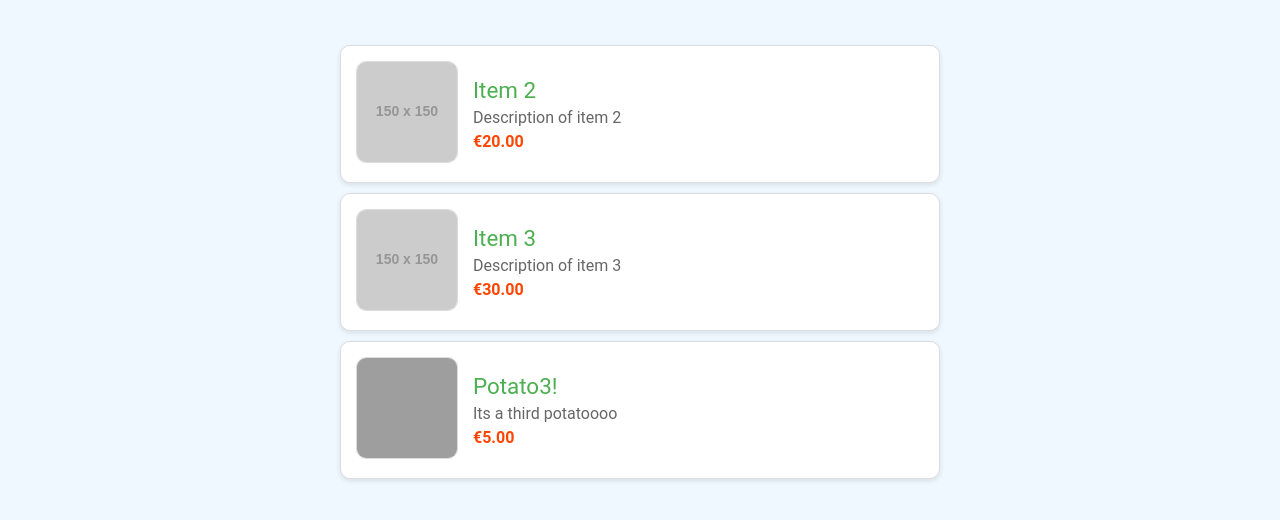
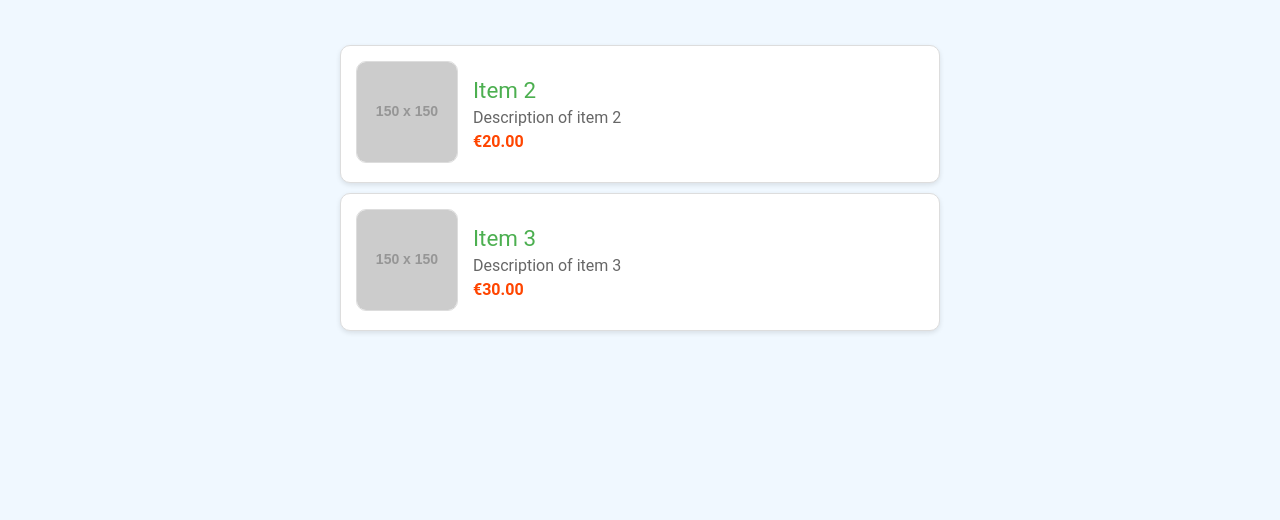
Before and after one commit to Arisamiga/wishlist, a plain HTML site: page Website/index.html in a window 1280 px wide. Shown: the part 188-708 px from the top of the page. Drawn offline with Linux system fonts and the light colour scheme; grey boxes are pictures that could not be loaded; placeholder pictures from the web are drawn by us.

Commit message:
Removed Potato3! from wishlist

```diff
--- a/Website/index.html
+++ b/Website/index.html
@@ -30,14 +30,7 @@
                     <div class="item-price">€30.00</div>
                 </div>
             </li>
-        <li class="wishlist-item">
-                <div class="item-img"><img src="https://images.seattletimes.com/wp-content/uploads/2024/04/04082024_OpEd-Potatoes_124536.jpg?d=2040x1488" alt="Item Image"></div>
-                <div class="item-details">
-                    <div class="item-name">Potato3!</div>
-                    <div class="item-description">Its a third potatoooo</div>
-                    <div class="item-price">€5.00</div>
-                </div>
-            </li></ul>
+        </ul>
     </div>
     <script>
         function toggleDarkMode() {
```
